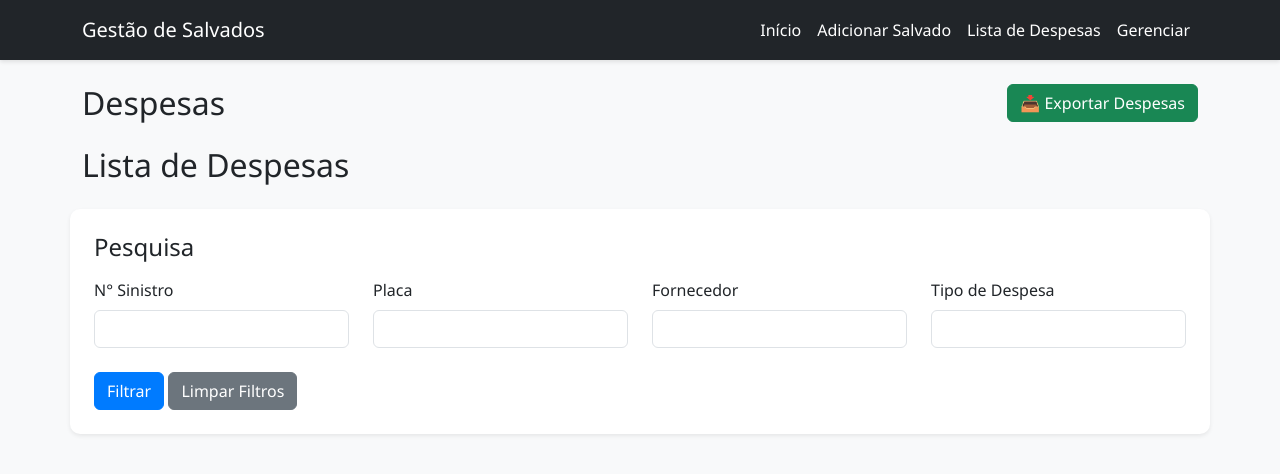
After one commit to lexusmem/IMPACTA-GESTAO_SALVADOS, a Flask app: page /despesas_listagem in a window 1280 px wide. The commit adds this page. Shown: the top 474 px of the page. Run offline with Flask 3, Linux system fonts and the light colour scheme; data that the repository does not hold is empty.

Commit message:
Inclusão de pagina para listagem de despesas e criação de funcionalidade de botão para exportar dados de despesas

```diff
--- a/app.py
+++ b/app.py
@@ -142,6 +142,55 @@ def detalhes(id):
     salvado = salvado_repo.get_salvado_by_id(id)
     despesas = despesa_repo.get_despesas_por_salvado(id)
     return render_template('salvado_detalhes.html', salvado=salvado, despesas=despesas)
+
+
+@app.route('/despesas_listagem', methods=['GET', 'POST'])
+def despesas_listagem():
+    erro_modal = request.args.get('erro_modal')
+    filtros = {
+        'fornecedor': request.form.get('fornecedor') if request.method == 'POST' else request.args.get('fornecedor'),
+        'ocorrencia': request.form.get('ocorrencia') if request.method == 'POST' else request.args.get('ocorrencia'),
+        'placa': request.form.get('placa') if request.method == 'POST' else request.args.get('placa'),
+        'sinistro': request.form.get('sinistro') if request.method == 'POST' else request.args.get('sinistro'),
+    }
+    despesas = despesa_repo.get_despesas_filtradas(**filtros)
+
+    possui_filtro = any(f for f in filtros.values() if f)
+
+    if not despesas and possui_filtro:
+        erro_modal = "Não existem despesas para o filtro aplicado."
+
+    return render_template('despesas_listagem.html', despesas=despesas, erro_modal=erro_modal)
+
+
+@app.route('/exportar_despesas')
+def exportar_despesas():
+    filtros = {
+        'fornecedor': request.args.get('fornecedor'),
+        'ocorrencia': request.args.get('ocorrencia'),
+        'data': request.args.get('data'),
+        'placa': request.args.get('placa'),
+        'sinistro': request.args.get('sinistro'),
+    }
+    despesas = despesa_repo.get_despesas_filtradas(**filtros)
+
+    if not despesas:
+        possui_filtro = any(f for f in filtros.values() if f is not None)
+        if possui_filtro:
+            mensagem_retorno_erro = "Não existe despesas listadas para exportar."
+        else:
+            mensagem_retorno_erro = "Não existe despesas cadastradas no BD para exportar."
+        return redirect(url_for('despesas_listagem', erro_modal=mensagem_retorno_erro))
+
+    # Cabeçalho do CSV
+    csv_data = "sinistro,placa,fornecedor,Tipo de Despesa,valor,data,observacao\n"
+    for d in despesas:
+        csv_data += f"{d.salvado.sinistro},{d.salvado.placa},{d.fornecedor},{d.ocorrencia},{d.valor},{d.data},{d.observacao}\n"
+    return Response(
+        csv_data,
+        mimetype="text/csv",
+        headers={"Content-Disposition": "attachment;filename=despesas.csv"}
+    )
 
 
 @app.route('/atualizar/<int:id>', methods=['GET', 'POST'])
--- a/infra/repository/despesas_repository.py
+++ b/infra/repository/despesas_repository.py
@@ -1,6 +1,8 @@
 from infra.configs.connection import DBConecctionHandleApp
 from infra.entities.despesa import Despesa
 from sqlalchemy import text
+from sqlalchemy.orm import joinedload
+from sqlalchemy import and_
 
 
 class DespesaRepository:
@@ -16,7 +18,27 @@ class DespesaRepository:
 
     def get_all_despesas(self):
         with DBConecctionHandleApp() as db:
-            return db.session.query(Despesa).all()
+            return db.session.query(Despesa).options(joinedload(Despesa.salvado)).all()
+
+    def get_despesas_filtradas(self, **filtros):
+        with DBConecctionHandleApp() as db:
+            query = db.session.query(Despesa).options(
+                joinedload(Despesa.salvado))
+            filters = []
+            if 'fornecedor' in filtros and filtros['fornecedor']:
+                filters.append(Despesa.fornecedor.ilike(
+                    f'%{filtros["fornecedor"]}%'))
+            if 'ocorrencia' in filtros and filtros['ocorrencia']:
+                filters.append(Despesa.ocorrencia.ilike(
+                    f'%{filtros["ocorrencia"]}%'))
+            if 'placa' in filtros and filtros['placa']:
+                filters.append(Despesa.salvado.has(placa=filtros['placa']))
+            if 'sinistro' in filtros and filtros['sinistro']:
+                filters.append(Despesa.salvado.has(
+                    sinistro=filtros['sinistro']))
+            if filters:
+                query = query.filter(and_(*filters))
+            return query.all()
 
     def get_despesas_por_salvado(self, salvado_id):
         with DBConecctionHandleApp() as db:
--- a/templates/base.html
+++ b/templates/base.html
@@ -25,6 +25,9 @@
                         <a class="nav-link" href="{{ url_for('salvado') }}">Adicionar Salvado</a>
                     </li>
                     <li class="nav-item">
+                        <a class="nav-link" href="{{ url_for('despesas_listagem') }}">Lista de Despesas</a>
+                    </li>
+                    <li class="nav-item">
                         <a class="nav-link" href="{{ url_for('gerenciar') }}">Gerenciar</a>
                     </li>
                 </ul>
--- /dev/null
+++ b/templates/despesas_listagem.html
@@ -0,0 +1,109 @@
+{% extends "base.html" %}
+{% block content %}
+
+<!-- Modal de alerta -->
+{% if erro_modal %}
+<div id="modal-alerta" class="modal">
+    <div class="modal-content">
+        <h3 style="margin-top:0;">Atenção</h3>
+        <p>{{ erro_modal }}</p>
+        <button class="btn-modal-ok" onclick="document.getElementById('modal-alerta').style.display='none'">OK</button>
+    </div>
+</div>
+{% endif %}
+
+<!-- Container para botão lista de despesas -->
+<div class="container mt-4 d-flex justify-content-between align-items-center">
+    <h2 class="mb-0">Despesas</h2>
+    <button type="button" id="btnExportar" class="btn btn-success">
+        📥 Exportar Despesas
+    </button>
+</div>
+
+<!-- Script para exportar despesas -->
+<script>
+    document.getElementById('btnExportar').addEventListener('click', function () {
+        // Pega os parâmetros do formulário
+        const params = new URLSearchParams(new FormData(document.querySelector('form')));
+        window.location.href = "{{ url_for('exportar_despesas') }}?" + params.toString();
+    });
+</script>
+
+
+<!-- Titulo da Página -->
+<h2 class="mb-0 container mt-4">Lista de Despesas</h2>
+
+<!-- Formulário para busca de despesas -->
+<form method="POST" class="mb-4">
+    <div class="card p-4 shadow-sm container mt-4">
+        <div class="row mb-2">
+            <h4 class="col-md-12">Pesquisa</h4>
+        </div>
+        <div class="row">
+            <div class="col-md-3">
+                <label class="form-label">N° Sinistro</label>
+                <input type="number" class="form-control" name="sinistro" placeholder=""
+                    value="{{ request.form.get('sinistro', '') }}">
+            </div>
+            <div class="col-md-3">
+                <label class="form-label">Placa</label>
+                <input type="text" class="form-control" name="placa" placeholder=""
+                    value="{{ request.form.get('placa', '') }}">
+            </div>
+            <div class="col-md-3">
+                <label class="form-label">Fornecedor</label>
+                <input type="text" class="form-control" name="fornecedor" placeholder=""
+                    value="{{ request.form.get('fornecedor', '') }}">
+            </div>
+            <div class="col-md-3">
+                <label class="form-label">Tipo de Despesa</label>
+                <input type="text" class="form-control" name="ocorrencia" placeholder=""
+                    value="{{ request.form.get('ocorrencia', '') }}">
+            </div>
+        </div>
+        <div class="col-12 mt-4">
+
+            <!-- Botão de Submit Filtrar -->
+            <button type="submit" class="btn btn-primary">Filtrar</button>
+            <!-- Botão de Submit Limpar -->
+            <button type="button" class="btn btn-secondary"
+                onclick="window.location.href='{{ url_for('despesas_listagem') }}'">Limpar Filtros</button>
+
+        </div>
+    </div>
+</form>
+
+<!-- Lista de despesas -->
+{% if despesas and despesas|length > 0 %}
+<div class="table-responsive container mt-3">
+    <table class="table table-striped table-hover">
+        <thead class="table-dark">
+            <tr>
+                <th>N° Sinistro</th>
+                <th>Placa</th>
+                <th>Fornecedor</th>
+                <th>Tipo de Despesa</th>
+                <th>Valor (R$)</th>
+                <th>Data</th>
+                <th>Informações Adicionais</th>
+            </tr>
+        </thead>
+        <tbody>
+            {% for despesa in despesas %}
+            <tr>
+                <td>{{ despesa.salvado.sinistro }}</td>
+                <td>{{ despesa.salvado.placa }}</td>
+                <td>{{ despesa.fornecedor }}</td>
+                <td>{{ despesa.ocorrencia }}</td>
+                <td>{{ despesa.valor|currency }}</td>
+                <td>{{ despesa.data|strftime('%d/%m/%Y') }}</td>
+                <td>{{ despesa.observacao }}</td>
+            </tr>
+            {% endfor %}
+        </tbody>
+    </table>
+</div>
+{% endif %}
+
+
+{% endblock %}
--- a/templates/salvado_form.html
+++ b/templates/salvado_form.html
@@ -442,6 +442,7 @@
     </div>
 </form>
 
+{% if salvado %}
 <!-- Grupo: Despesas -->
 <div class="container mt-4">
     <div class="row mb-3">
@@ -479,6 +480,7 @@
     </div>
     {% endif %}
 </div>
+{% endif %}
 
 {% endblock %}
 
```
